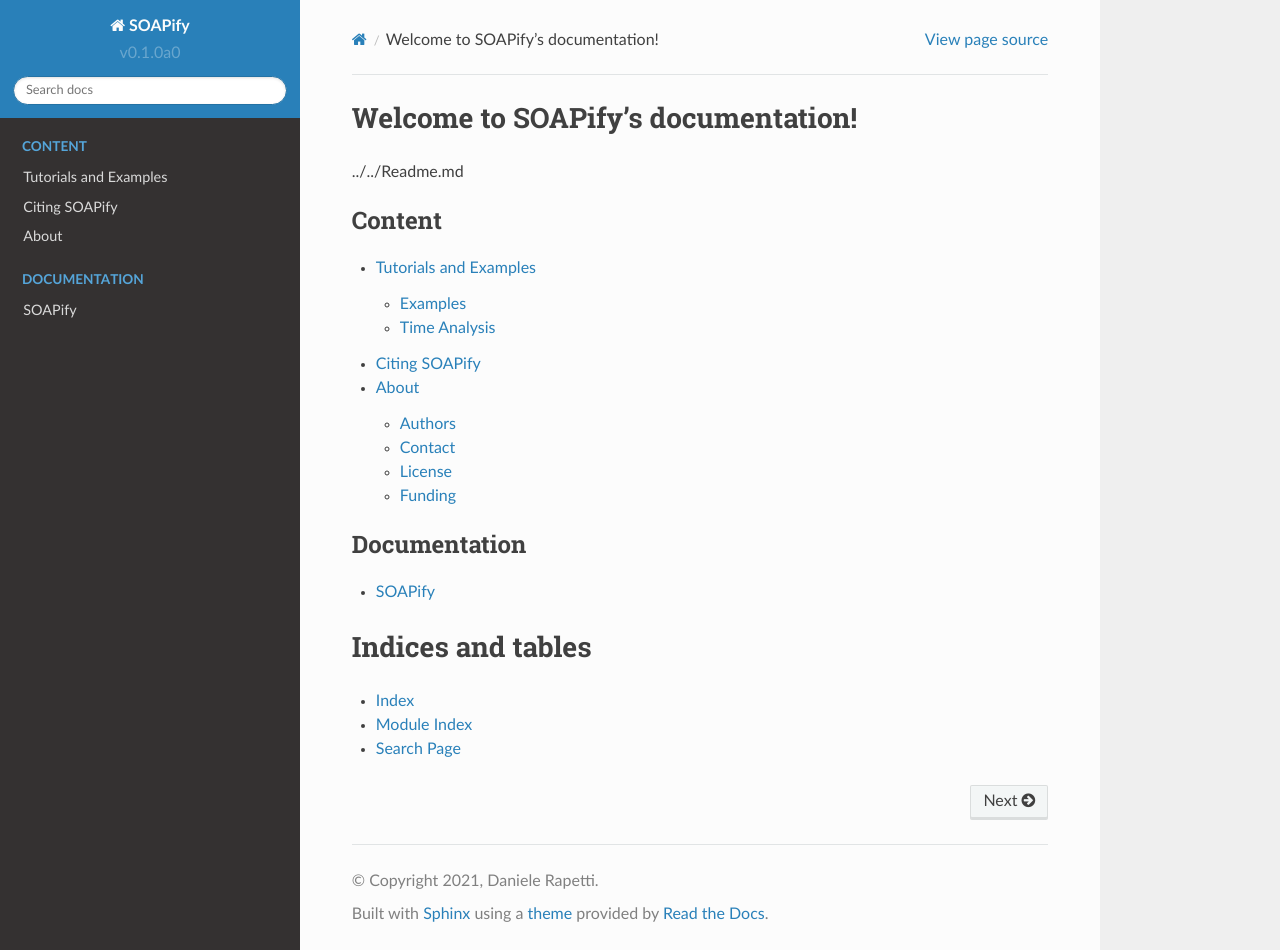
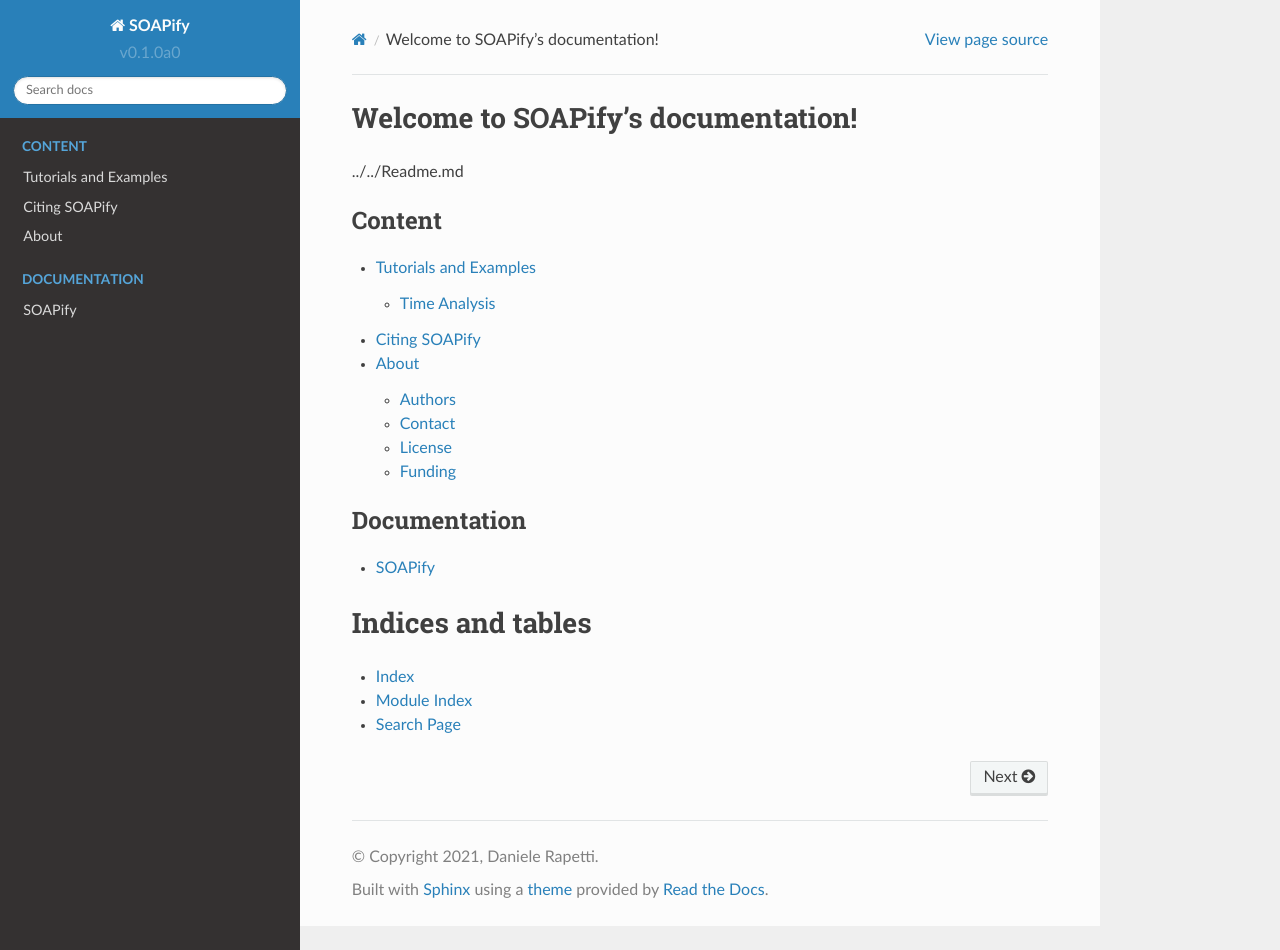
Before and after one commit to GMPavanLab/cpctools, a Sphinx documentation site: the page built from docs/source/index.rst, in a window 1280 px wide and 950 px high. Built offline with Sphinx 7.4.7 and the Read the Docs theme 2.0.0, drawn with Linux system fonts in a browser that asks for light colours.

```diff
--- a/docs/source/Examples.rst
+++ /dev/null
@@ -1,4 +0,0 @@
-Examples
-========
-
-WIP
--- a/docs/source/Tutorials.rst
+++ b/docs/source/Tutorials.rst
@@ -2,5 +2,6 @@
 =========
 
 .. nbgallery::
-   Examples
    TimeAnalysis
+   tempoSOAP
+   LENS
```
Also changed, not shown: Examples/images/timeAnalysisStrides.png (renamed from docs/source/images/timeAnalysisStrides.png), Examples/images/timeAnalysisStridesEqualWindow.png (renamed from docs/source/images/timeAnalysisStridesEqualWindow.png), Examples/images/timeAnalysisWindows.png (renamed from docs/source/images/timeAnalysisWindows.png), docs/source/LENS.ipynb (added), docs/source/tempoSOAP.ipynb (added), 3 other files.
